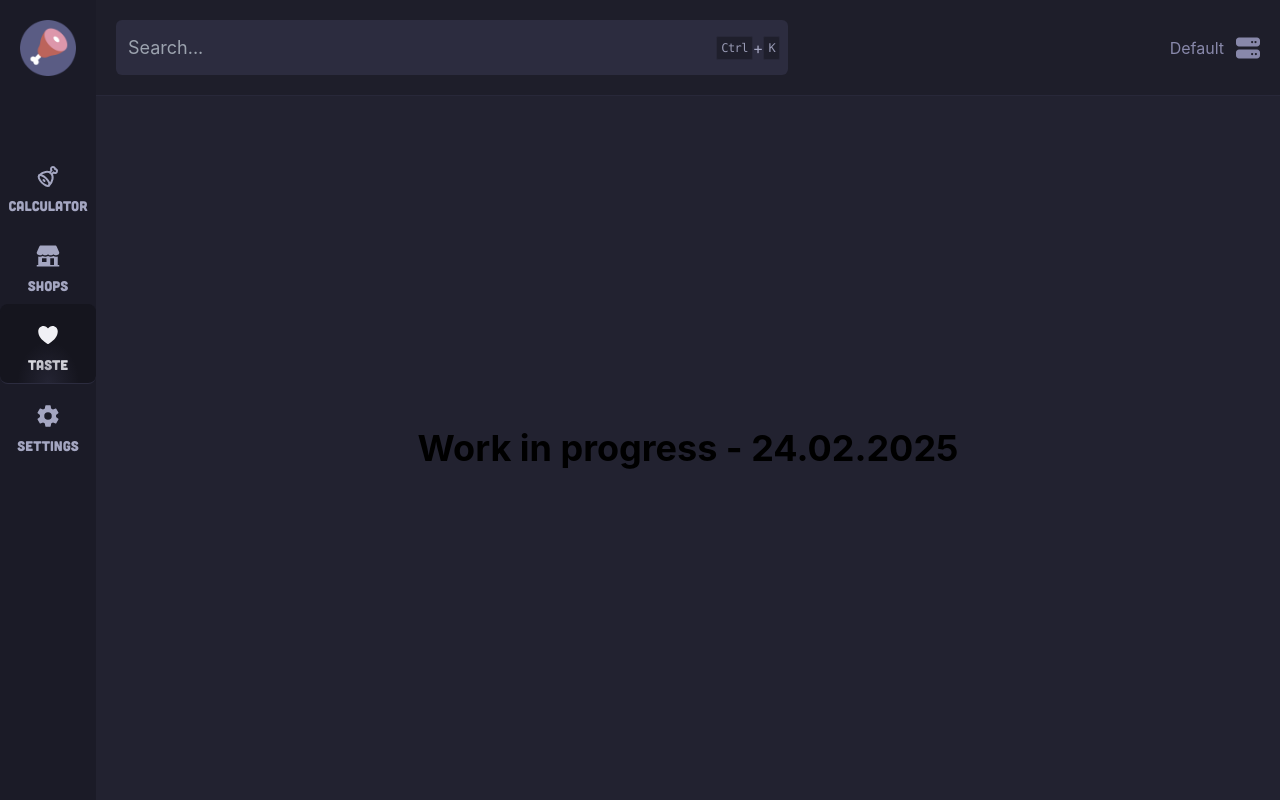
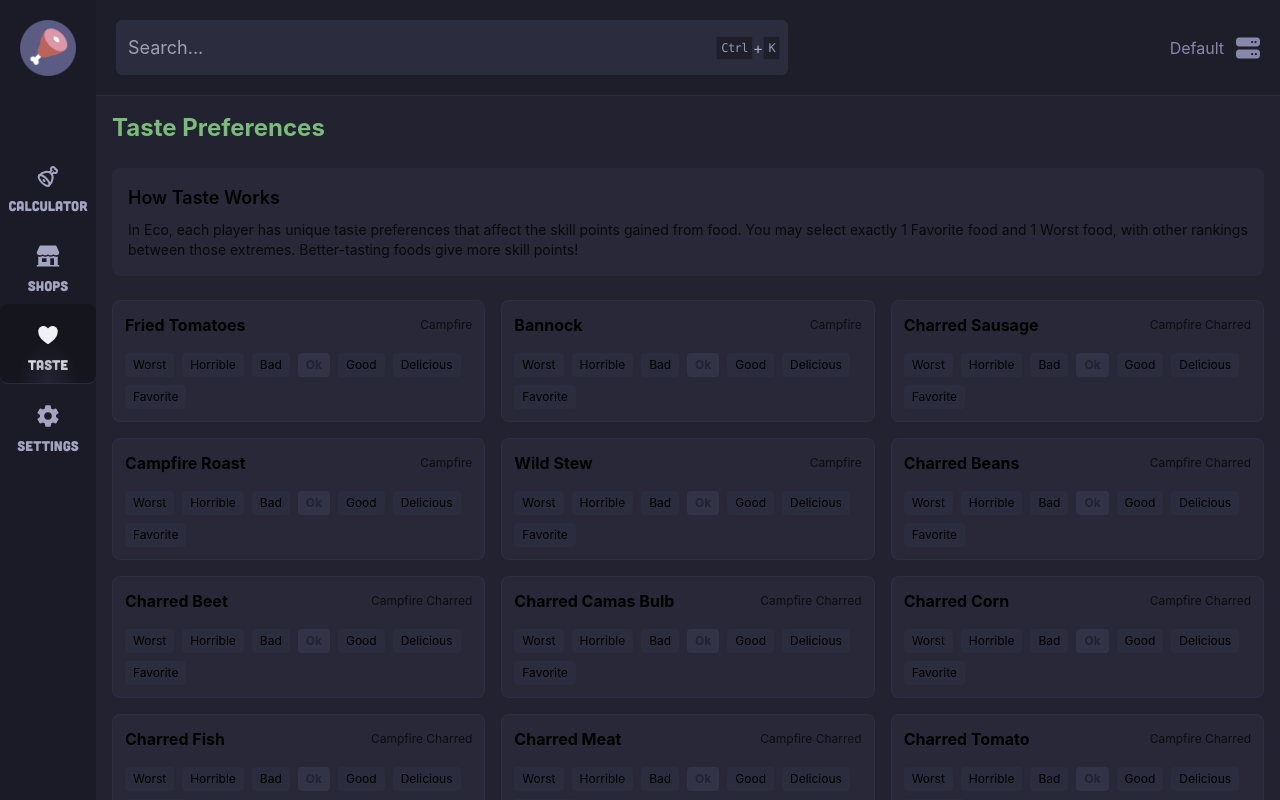
Before and after one commit to oddiz/ecofoodapp-v2.1, a Next.js app: page /taste in a window 1280 px wide. Built offline with nearby package versions, Linux system fonts and the light colour scheme.

Commit message:
taste added

```diff
--- a/src/hooks/useSpWorker.ts
+++ b/src/hooks/useSpWorker.ts
@@ -4,10 +4,12 @@ import { useState, useEffect, useCallback } from "react";
 import { type CalculateSPResult, type CalculateParameters } from "@/types/food"; // Adjust the import path as needed
 import { WorkerController } from "@/modules/WorkerController";
 import { useFoodStore } from "@/store/useFoodStore";
+import { useServerStore } from "@/store/useServerStore";
 
 export function useSpWorker() {
   const [isCalculating, setIsCalculating] = useState(false);
   const { selectedFoods, setCalculationResults } = useFoodStore();
+  const { getServerTastePref } = useServerStore();
   const [result, setResult] = useState<CalculateSPResult | null>(null);
 
   const [error, setError] = useState<string | null>(null);
@@ -72,7 +74,6 @@ export function useSpWorker() {
 
       const defaultCalcParams: CalculateParameters = {
         selectedFoods,
-        stomachFoods: [], // Add stomach foods if needed
         taste: new Map(), // Add taste preferences if needed
         menuSize: 5, // Set an appropriate menu size
         calculateType: "default", // Set the appropriate calculate type
@@ -86,11 +87,13 @@ export function useSpWorker() {
             ([_, value]) => value !== undefined,
           ),
         ),
+        taste: new Map(Object.entries(getServerTastePref())),
       };
 
       workerController.start(calcParams);
+      console.log(calcParams);
     },
-    [workerController, selectedFoods],
+    [workerController, selectedFoods, getServerTastePref],
   );
   return {
     isCalculating,
--- a/src/pages/taste.tsx
+++ b/src/pages/taste.tsx
@@ -1,7 +1,106 @@
-export default function TastePage() {
+import React from "react";
+import { type Food } from "@/types/food";
+import { useServerStore } from "@/store/useServerStore";
+import { useSearch } from "@/hooks/useSearch";
+
+const TastePage = () => {
+  const { currentServerFoods, getServerTastePref, setFoodTaste } =
+    useServerStore();
+  const { searchInput } = useSearch();
+  // Load existing taste preferences
+
+  // Handle taste selection
+  const handleTasteSelect = (food: Food, value: number) => {
+    // Update preference
+    setFoodTaste(food, value);
+  };
+
   return (
-    <div className="flex flex-1 flex-col items-center justify-center">
-      <h1 className="text-4xl font-bold">Work in progress - 24.02.2025</h1>
+    <div className="flex h-full flex-1 flex-col overflow-y-auto p-4">
+      <div className="flex justify-between items-center mb-6">
+        <h1 className="text-2xl font-bold text-ecogreen-400">
+          Taste Preferences
+        </h1>
+      </div>
+
+      <div className="mb-6 p-4 bg-primarydark-500 rounded-lg">
+        <h2 className="text-lg font-semibold mb-2">How Taste Works</h2>
+        <p className="text-sm opacity-80">
+          In Eco, each player has unique taste preferences that affect the skill
+          points gained from food. You may select exactly 1 Favorite food and 1
+          Worst food, with other rankings between those extremes. Better-tasting
+          foods give more skill points!
+        </p>
+      </div>
+
+      <div className="grid grid-cols-1 md:grid-cols-2 lg:grid-cols-3 gap-4">
+        {currentServerFoods
+          .filter((food) => {
+            if (!searchInput) return true;
+            return food.name.toLowerCase().includes(searchInput.toLowerCase());
+          })
+          .map((food) => (
+            <FoodTasteCard
+              key={food.id}
+              food={food}
+              tasteValue={getServerTastePref()[food.name] ?? 0}
+              onChange={handleTasteSelect}
+            />
+          ))}
+      </div>
     </div>
   );
-}
+};
+
+const FoodTasteCard = ({
+  food,
+  tasteValue,
+  onChange,
+}: {
+  food: Food;
+  tasteValue: number;
+  onChange: (food: Food, value: number) => void;
+}) => {
+  // Map taste values to labels
+  const tasteLabels = [
+    { value: -3, label: "Worst", color: "bg-ecored-500" },
+    { value: -2, label: "Horrible", color: "bg-ecored-400" },
+    { value: -1, label: "Bad", color: "bg-ecored-300" },
+    { value: 0, label: "Ok", color: "bg-primarydark-300" },
+    { value: 1, label: "Good", color: "bg-ecogreen-300" },
+    { value: 2, label: "Delicious", color: "bg-ecogreen-400" },
+    { value: 3, label: "Favorite", color: "bg-ecogreen-500" },
+  ];
+
+  const isFavorite = tasteValue === 3;
+  const isWorst = tasteValue === -3;
+
+  return (
+    <div
+      className={`p-3 rounded-lg border ${isFavorite ? "border-ecogreen-400" : isWorst ? "border-ecored-400" : "border-primarydark-200/40"} bg-primarydark-500 flex flex-col`}
+    >
+      <div className="flex items-center mb-2">
+        <h3 className="font-bold flex-1">{food.name}</h3>
+        <span className="text-xs opacity-70">{food.type}</span>
+      </div>
+
+      <div className="flex flex-wrap gap-2 mt-2">
+        {tasteLabels.map((taste) => (
+          <button
+            key={taste.value}
+            onClick={() => onChange(food, taste.value)}
+            className={`px-2 py-1 rounded text-xs transition-colors ${
+              tasteValue === taste.value
+                ? `${taste.color} text-primarydark-600 font-bold`
+                : "bg-primarydark-400 hover:bg-primarydark-300"
+            } ${(taste.value === 3 && isFavorite) || (taste.value === -3 && isWorst) ? "ring-2 ring-white" : ""}`}
+          >
+            {taste.label}
+          </button>
+        ))}
+      </div>
+    </div>
+  );
+};
+
+export default TastePage;
--- a/src/store/useServerStore.ts
+++ b/src/store/useServerStore.ts
@@ -1,6 +1,6 @@
 import { allFoods } from "@/data/foodData";
 import type { Food } from "@/types/food";
-import type { EcoServer, ServerStoreState } from "@/types/server";
+import type { EcoServer } from "@/types/server";
 import type { FoodShop } from "@/types/shops";
 import { getServerFoods } from "@/utils/getServerFoods";
 import { getServerFoodShops } from "@/utils/getServerFoodShops";
@@ -20,6 +20,27 @@ const defaultServerFoods: Record<EcoServer["address"], Food[]> = {
 const defaultServerShops: Record<EcoServer["address"], FoodShop[]> = {
   [defaultServer.address]: [],
 };
+interface ServerStoreState {
+  serverLoading: boolean;
+  currentServer: EcoServer;
+  availableServers: EcoServer[];
+  currentServerFoods: Food[];
+  currentServerStores: FoodShop[];
+  serverFoods: Record<EcoServer["address"], Food[]>;
+  serverShops: Record<EcoServer["address"], FoodShop[]>;
+  serverTastePrefs: Record<EcoServer["address"], Record<string, number>>;
+
+  getServerTastePref: () => Record<string, number>;
+  getServerFoods: (server: EcoServer) => Food[];
+  setCurrentServer: (server: EcoServer) => Promise<void>;
+  setFoodTaste: (food: Food, value: number) => void;
+  addServer: (
+    server: EcoServer,
+    serverFoods: Food[],
+    serverShops: FoodShop[],
+  ) => void;
+  removeServer: (server: EcoServer) => void;
+}
 
 export const useServerStore = create<ServerStoreState>()(
   devtools(
@@ -32,6 +53,24 @@ export const useServerStore = create<ServerStoreState>()(
         currentServerStores: defaultServerShops[defaultServer.address]!,
         serverFoods: defaultServerFoods,
         serverShops: defaultServerShops,
+        serverTastePrefs: {},
+        getServerTastePref: () =>
+          get().serverTastePrefs[get().currentServer.address] ?? {},
+        setFoodTaste: (food: Food, value: number) => {
+          set((state) => {
+            const address = state.currentServer.address;
+            const currentPrefs = state.serverTastePrefs[address] ?? {};
+            return {
+              serverTastePrefs: {
+                ...state.serverTastePrefs,
+                [address]: {
+                  ...currentPrefs,
+                  [food.name]: value,
+                },
+              },
+            };
+          });
+        },
         getServerFoods: (server) =>
           get().serverFoods[server.address] ?? allFoods,
         setCurrentServer: async (server) => {
--- a/src/utils/getServerFoods.ts
+++ b/src/utils/getServerFoods.ts
@@ -1,6 +1,7 @@
 import type { AllItemsAPI, Item } from "@/types/allitems";
 import type { Food } from "@/types/food";
 import { generateApiEndpoints } from "@/utils/generateApiEndpoints";
+import { isProperFood } from "@/utils/isProperFood";
 
 export async function getServerFoods(serverIp: string): Promise<Food[]> {
   const response = await fetch(generateApiEndpoints(serverIp).allItems);
@@ -9,10 +10,8 @@ export async function getServerFoods(serverIp: string): Promise<Food[]> {
   }
 
   const { AllItems } = (await response.json()) as AllItemsAPI;
-  const foodItems: Item[] = Object.values(AllItems).filter(
-    ({ PropertyInfos, Tags }) =>
-      Tags.includes("Food") &&
-      (PropertyInfos?.Nutrition?.Nutrients?.length ?? 0) > 0,
+  const foodItems: Item[] = Object.values(AllItems).filter((item) =>
+    isProperFood(item),
   );
   const foods: Food[] = foodItems.map(({ PropertyInfos }) => {
     const nutrients = parseNutrients(PropertyInfos.Nutrition!.Nutrients);
@@ -104,7 +103,7 @@ Tier 1: 11-15 Campfire Charred
 Tier 0: Raw Food tag
  */
 export function determineTier(totalNutrients: number): number {
-  if (totalNutrients >= 46 && totalNutrients <= 65) {
+  if (totalNutrients >= 46) {
     return 4;
   }
   if (totalNutrients >= 28 && totalNutrients <= 45) {
@@ -122,7 +121,7 @@ export function determineTier(totalNutrients: number): number {
 function determineType(tier: number) {
   switch (tier) {
     case 4:
-      return "Kitchen/Stove";
+      return "Kitchen/Stove++";
     case 3:
       return "Cast Iron Stove/Bakery";
     case 2:
--- /dev/null
+++ b/src/utils/isProperFood.ts
@@ -0,0 +1,52 @@
+import type { Item } from "@/types/allitems";
+
+/**
+ * Determines if an item is proper food based on specified criteria
+ * @param {Object} item - The food item to check
+ * @param {Array<string>} item.tags - Array of tags associated with the item
+ * @param {number} item.calories - Caloric content of the item
+ * @returns {boolean} - True if the item meets all criteria, false otherwise
+ */
+export function isProperFood(item: Item) {
+  // Check if item has required properties
+  if (
+    !item?.Tags ||
+    !Array.isArray(item.Tags) ||
+    typeof item.PropertyInfos.Calories?.Single !== "string"
+  ) {
+    return false;
+  }
+
+  const calorieValue = Number(item.PropertyInfos.Calories?.Single);
+  // Check if calories are over 200
+  if (calorieValue <= 200) {
+    return false;
+  }
+
+  // Check if required tags are present
+  const hasRequiredTags =
+    item.Tags.includes("Food") && item.Tags.includes("Product");
+  if (!hasRequiredTags) {
+    return false;
+  }
+
+  // Optional tags that could be present
+  const validOptionalTags = [
+    "CharredVegetable",
+    "CampfireSalad",
+    "CharredGreen",
+    "Bread",
+    "Salad",
+    "BakedVegetable",
+    "CharredFruit",
+    "FriedVegetable",
+  ];
+
+  // All tags should be either required tags or from validOptionalTags
+  const allTagsValid = item.Tags.every(
+    (tag) =>
+      tag === "Food" || tag === "Product" || validOptionalTags.includes(tag),
+  );
+
+  return allTagsValid;
+}
--- a/src/workers/hillcalculator.worker.ts
+++ b/src/workers/hillcalculator.worker.ts
@@ -3,7 +3,15 @@ import {
   type CalculateSPResult,
   type StartWorkerMessage,
 } from "@/types/food";
-
+const TASTE_MULTS = {
+  "-3": 0.7,
+  "-2": 0.8,
+  "-1": 0.9,
+  "0": 1,
+  "1": 1.1,
+  "2": 1.2,
+  "3": 1.3,
+};
 //calculation_time: 5256.2939453125 ms
 // sp:131.8
 const MAX_ITERATIONS = 20000;
@@ -11,31 +19,23 @@ const MAX_ITERATIONS = 20000;
 const EARLY_STOP_THRESHOLD = 3000;
 const EMPTY_RESULT: CalculateSPResult = {
   sp: -Infinity,
-  foods: { menu: [], stomach: [] },
+  foods: { menu: [] },
   multipliers: { balanced: 0, taste: 0 },
   totals: { cal: 0, carb: 0, pro: 0, vit: 0, fat: 0, price: 0 },
 };
 self.onmessage = (event: MessageEvent<StartWorkerMessage>) => {
-  const { selectedFoods, stomachFoods, taste, calculateType, menuSize } =
-    event.data;
+  const { selectedFoods, taste, calculateType, menuSize } = event.data;
   if (
     event.data.source === "calculator" &&
     event.data.message === "start_worker"
   ) {
     console.time("calculation_time");
-    findBestMenuUsingHillMethod(
-      selectedFoods,
-      stomachFoods,
-      taste,
-      calculateType,
-      menuSize,
-    );
+    findBestMenuUsingHillMethod(selectedFoods, taste, calculateType, menuSize);
   }
 };
 
 function findBestMenuUsingHillMethod(
   selectedFoods: Food[],
-  stomach: Food[],
   taste: Map<string, number>,
   calculateType: "default" | "random",
   menuSize: number,
@@ -58,7 +58,7 @@ function findBestMenuUsingHillMethod(
   // Pre-compute taste values for faster lookup
   const tasteLookup = new Map<string, number>();
   selectedFoods.forEach((food) => {
-    tasteLookup.set(food.id.toString(), taste.get(food.id.toString()) ?? 1);
+    tasteLookup.set(food.name.toString(), taste.get(food.name.toString()) ?? 0);
   });
 
   for (let i = 0; i < MAX_ITERATIONS; i++) {
@@ -67,11 +67,7 @@ function findBestMenuUsingHillMethod(
       break;
     }
     const currentMenu = generateRandomMenu(selectedFoods);
-    const currentResult = calculateSPOptimized(
-      currentMenu,
-      stomach,
-      tasteLookup,
-    );
+    const currentResult = calculateSPOptimized(currentMenu, tasteLookup);
 
     let improved = true;
     while (improved) {
@@ -83,26 +79,20 @@ function findBestMenuUsingHillMethod(
       if (currentMenu.length < 10) {
         selectedFoods.forEach((food) => {
           operations.push(() =>
-            tryAddFood(food, currentMenu, currentResult, stomach, tasteLookup),
+            tryAddFood(food, currentMenu, currentResult, tasteLookup),
           );
         });
       }
 
       if (currentMenu.length > 1) {
         operations.push(() =>
-          tryRemoveFood(currentMenu, currentResult, stomach, tasteLookup),
+          tryRemoveFood(currentMenu, currentResult, tasteLookup),
         );
       }
 
       for (const food of selectedFoods) {
         operations.push(() =>
-          tryReplaceFood(
-            food,
-            currentMenu,
-            currentResult,
-            stomach,
-            tasteLookup,
-          ),
+          tryReplaceFood(food, currentMenu, currentResult, tasteLookup),
         );
       }
 
@@ -136,12 +126,11 @@ function tryAddFood(
   food: Food,
   currentMenu: Food[],
   currentResult: CalculateSPResult,
-  stomach: Food[],
   tasteLookup: Map<string, number>,
 ): boolean {
   // Use direct array modification instead of creating new arrays
   currentMenu.push(food);
-  const newResult = calculateSPOptimized(currentMenu, stomach, tasteLookup);
+  const newResult = calculateSPOptimized(currentMenu, tasteLookup);
 
   if (newResult.sp > currentResult.sp) {
     // Keep the change and update the result
@@ -157,7 +146,6 @@ function tryAddFood(
 function tryRemoveFood(
   currentMenu: Food[],
   currentResult: CalculateSPResult,
-  stomach: Food[],
   tasteLookup: Map<string, number>,
 ): boolean {
   // Try removing the food that contributes least to the score
@@ -166,7 +154,7 @@ function tryRemoveFood(
 
   for (let j = 0; j < currentMenu.length; j++) {
     const removed = currentMenu.splice(j, 1)[0]!;
-    const newResult = calculateSPOptimized(currentMenu, stomach, tasteLookup);
+    const newResult = calculateSPOptimized(currentMenu, tasteLookup);
 
     if (newResult.sp > bestRemovalScore) {
       bestRemovalScore = newResult.sp;
@@ -182,7 +170,7 @@ function tryRemoveFood(
     currentMenu.splice(bestRemovalIndex, 1);
     Object.assign(
       currentResult,
-      calculateSPOptimized(currentMenu, stomach, tasteLookup),
+      calculateSPOptimized(currentMenu, tasteLookup),
     );
     return true;
   }
@@ -194,7 +182,6 @@ function tryReplaceFood(
   food: Food,
   currentMenu: Food[],
   currentResult: CalculateSPResult,
-  stomach: Food[],
   tasteLookup: Map<string, number>,
 ): boolean {
   // Early exit if the menu already contains this food (no need to replace with same)
@@ -208,7 +195,7 @@ function tryReplaceFood(
   for (let j = 0; j < currentMenu.length; j++) {
     const original = currentMenu[j];
     currentMenu[j] = food;
-    const newResult = calculateSPOptimized(currentMenu, stomach, tasteLookup);
+    const newResult = calculateSPOptimized(currentMenu, tasteLookup);
 
     if (newResult.sp > bestReplaceScore) {
       bestReplaceScore = newResult.sp;
@@ -223,7 +210,7 @@ function tryReplaceFood(
     currentMenu[bestReplaceIndex] = food;
     Object.assign(
       currentResult,
-      calculateSPOptimized(currentMenu, stomach, tasteLookup),
+      calculateSPOptimized(currentMenu, tasteLookup),
     );
     return true;
   }
@@ -248,7 +235,6 @@ function generateRandomMenu(
 }
 function calculateSPOptimized(
   menu: Food[],
-  stomach: Food[],
   tasteLookup: Map<string, number>,
 ): CalculateSPResult {
   // Fast-path for empty menu
@@ -279,7 +265,9 @@ function calculateSPOptimized(
     totalVitaminSum += calFactor * food.vit;
 
     // Avoid toString() in hot loop by using numeric ID if available
-    const tasteValue = tasteLookup.get(food.id.toString()) ?? 1;
+    const tasteLevel = tasteLookup.get(food.name.toString()) ?? 0;
+    const tasteValue: number =
+      TASTE_MULTS[tasteLevel.toString() as keyof typeof TASTE_MULTS] ?? 1;
     weightedTasteSum += calFactor * tasteValue;
   }
 
@@ -308,7 +296,7 @@ function calculateSPOptimized(
 
   return {
     sp,
-    foods: { menu, stomach },
+    foods: { menu },
     multipliers: { balanced: balancedFactor, taste: tasteMultiplier },
     totals: {
       cal: totalCalories,
```
Also changed, not shown: src/types/food.ts (+7 -3 lines), src/types/server.ts (+1 -19 lines), src/utils/getTaste.ts (deleted, +0 -9 lines), 2 other files (tests, documents, lock files or other folders).
